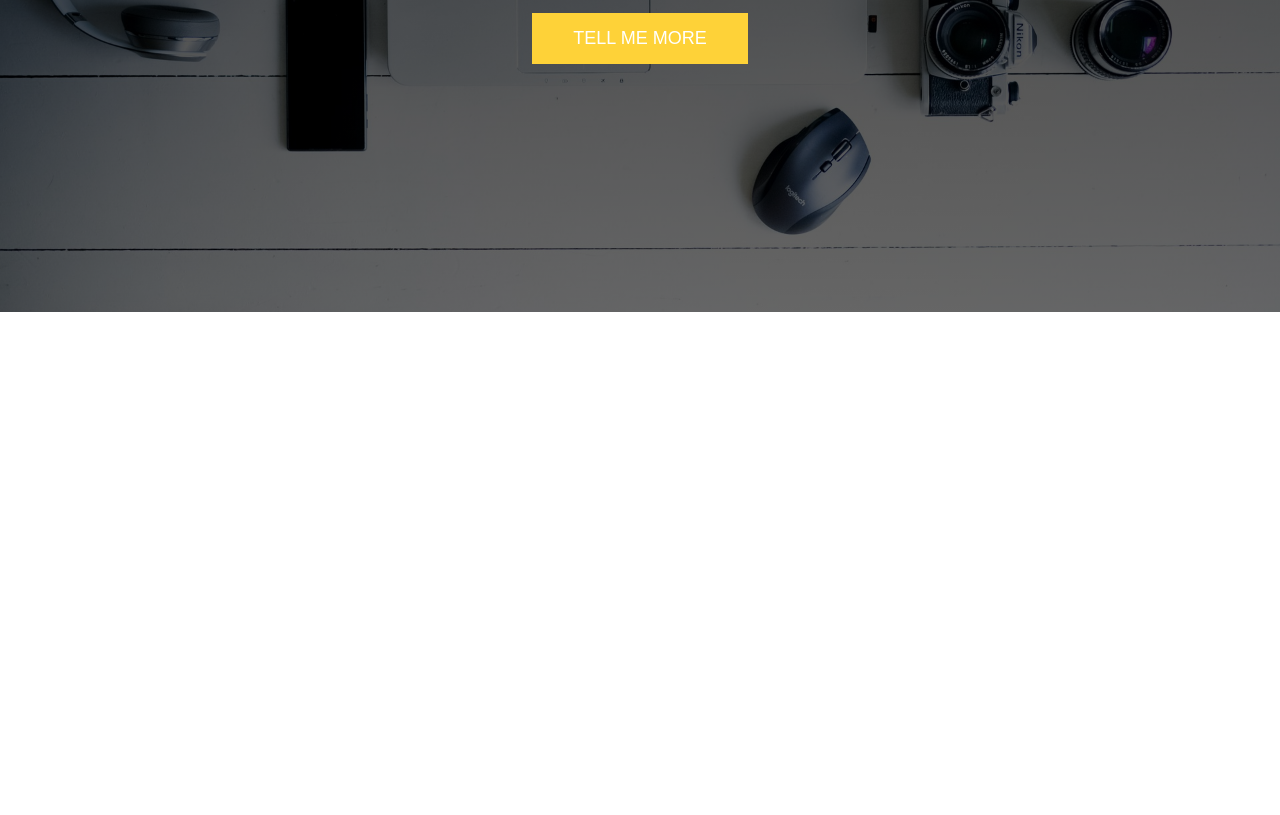
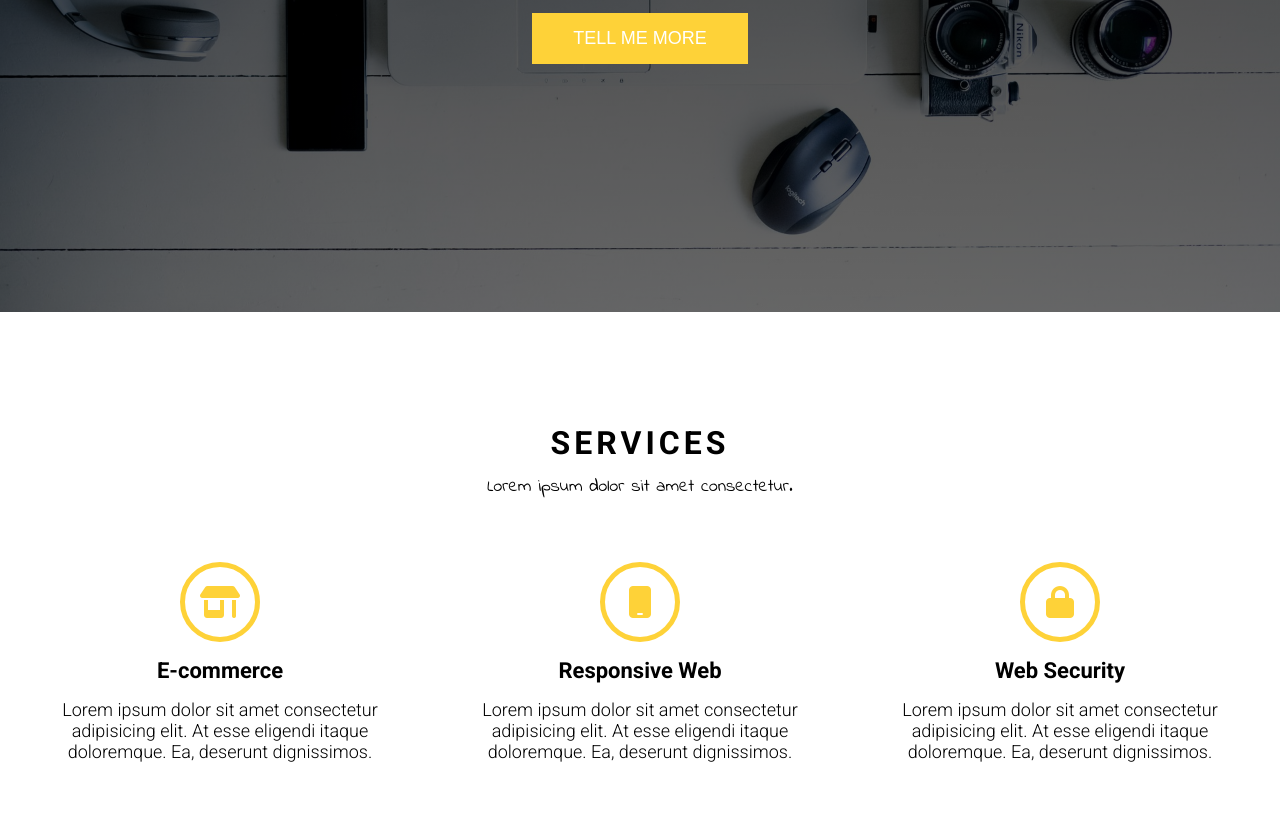
Before and after one commit to tomsob87/mod3-zadanie, a website: page index.html in a window 1280 px wide. Shown: the part 488-1303 px from the top of the page. Drawn offline with Linux system fonts and the light colour scheme.

Commit message:
Add section Services html/css

```diff
--- a/index.html
+++ b/index.html
@@ -7,7 +7,7 @@
     <link rel="preconnect" href="https://fonts.googleapis.com">
     <link rel="preconnect" href="https://fonts.gstatic.com" crossorigin>
     <link href="https://fonts.googleapis.com/css2?family=Indie+Flower&family=Roboto:ital,wght@0,100;0,300;0,400;0,500;0,700;0,900;1,100;1,300;1,400;1,500;1,700;1,900&display=swap" rel="stylesheet">
-    <link rel="stylesheet" href="vendor/bootstrap-grid.css">
+    <script src="https://kit.fontawesome.com/e43a2ec68e.js" crossorigin="anonymous"></script>
     <link rel="stylesheet" href="css/style.css">
 </head>
 <body>
@@ -32,5 +32,37 @@
             </div>
         </div>
     </header>
+    <section class="services">
+        <div class="container">
+            <div class="section-title">
+                <h2>Services</h2>
+                <h3>Lorem ipsum dolor sit amet consectetur.</h3>
+            </div>
+            <div class="services-list">
+                <div class="service-item">
+                    <div class="item-icon"><i class="fa-solid fa-shop"></i></div>
+                    <div class="item-description">
+                        <h4>E-commerce</h4>
+                        <p>Lorem ipsum dolor sit amet consectetur adipisicing elit. At esse eligendi itaque doloremque. Ea, deserunt dignissimos.</p>
+                    </div>
+                </div>
+                <div class="service-item">
+                    <div class="item-icon"><i class="fa-solid fa-mobile"></i></div>
+                    <div class="item-description">
+                        <h4>Responsive Web</h4>
+                        <p>Lorem ipsum dolor sit amet consectetur adipisicing elit. At esse eligendi itaque doloremque. Ea, deserunt dignissimos.</p>
+                    </div>
+                </div>
+                    <div class="service-item">
+                        <div class="item-icon"><i class="fa-solid fa-lock"></i></div>
+                        <div class="item-description">
+                            <h4>Web Security</h4>
+                            <p>Lorem ipsum dolor sit amet consectetur adipisicing elit. At esse eligendi itaque doloremque. Ea, deserunt dignissimos.</p>
+                        </div>
+                    </div>
+                </div>
+            </div>
+        </div>
+    </section>
 </body>
 </html>
--- a/sass/style.scss
+++ b/sass/style.scss
@@ -26,15 +26,29 @@ section {
 
 .section-title {
     text-align: center;
-    margin: 42px auto;
+    margin: 62px auto;
     h2 {
         text-transform: uppercase;
         font-size: 32px;
         letter-spacing: 4px;
+        padding-bottom: 12px;
     }
     h3 {
         font-family: $hand-written;
         font-size: 18px;
+        font-weight: 300;
+    }
+}
+
+.item-description {
+    text-align: center;
+    h4 {
+        margin: 16px 0;
+        font-size: 22px;
+    }
+    p {
+        font-size: 18px;
+        font-weight: 300;
     }
 }
 
@@ -105,6 +119,33 @@ header {
         }
     }
 }
+.services {
+    text-align: center;
+    .services-list {
+        display: flex;
+        justify-content: space-between;
+        .service-item {
+            flex-basis: 30%;
+            .item-icon {
+                position: relative;
+                margin: 0 auto;
+                width: 80px;
+                height: 80px;
+                border: 5px solid $accent-color;
+                border-radius: 50%;
+                i {
+                    position: absolute;
+                    top: 50%;
+                    left: 50%;
+                    transform: translate(-50%, -50%);
+                    color: $accent-color;
+                    font-size: 32px;
+                }
+            }
+        }
+    }
+}
+
 
 @media (orientation: portrait) {
     header {
```
Also changed, not shown: css/style.css, 1 other file.
